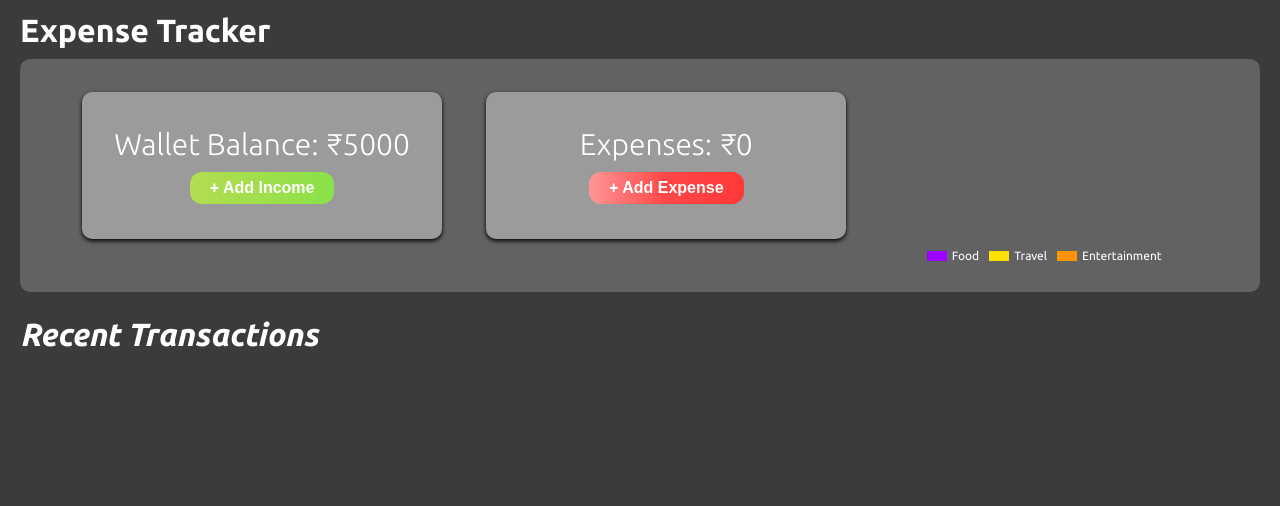
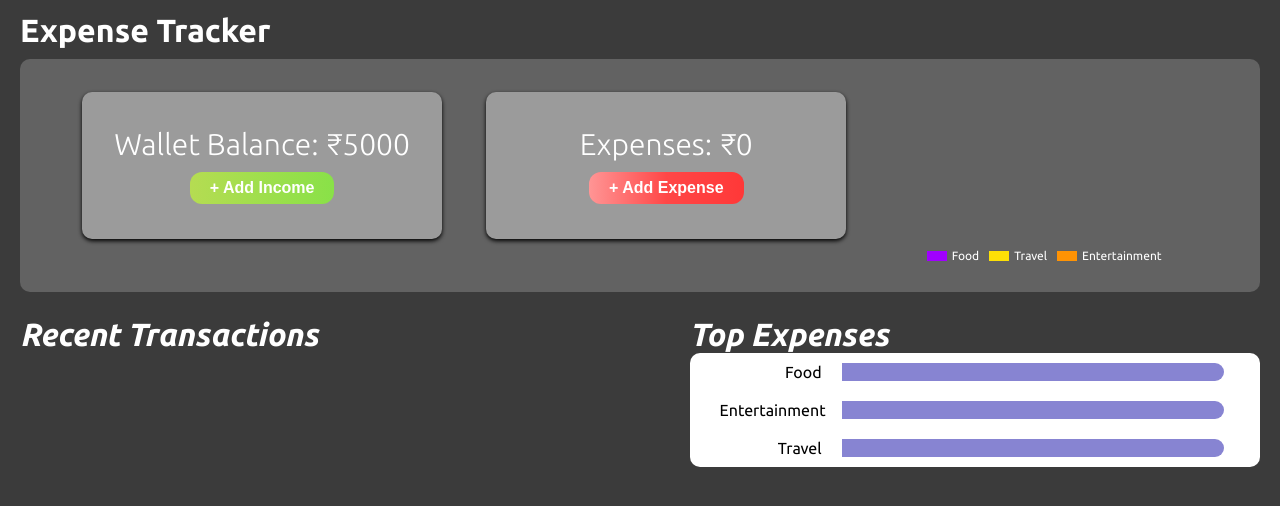
Before and after one commit to GajananBodhankar/crio_expense_assignment, a React (Vite) app: page / in a window 1280 px wide. Shown: the top 506 px of the page. Built offline with nearby package versions, Linux system fonts and the light colour scheme.

Commit message:
Made top expenses

```diff
--- a/src/Components/Expense.jsx
+++ b/src/Components/Expense.jsx
@@ -21,10 +21,52 @@ function Expense({
 }) {
   const { enqueueSnackbar, closeSnackbar } = useSnackbar();
   const [isBalanceModelOpen, setBalanceModel] = useState(false);
+  const [chartData, setChartData] = useState([
+    {
+      name: "Food",
+      value: state.food.length
+        ? state.food.reduce((acc, ele) => (acc += +ele.price), 0)
+        : 0,
+    },
+    {
+      name: "Entertainment",
+      value: state.entertainment.length
+        ? state.entertainment.reduce((acc, ele) => (acc += +ele.price), 0)
+        : 0,
+    },
+    {
+      name: "Travel",
+      value: state.travel.length
+        ? state.travel.reduce((acc, ele) => (acc += +ele.price), 0)
+        : 0,
+    },
+  ]);
   useEffect(() => {
     handleGetLocalStorage(setExpense, setBalance, balance, dispatch);
   }, []);
-
+  useEffect(() => {
+    setChartData([
+      {
+        name: "Food",
+        value: state.food.length
+          ? state.food.reduce((acc, ele) => (acc += +ele.price), 0)
+          : 0,
+      },
+      {
+        name: "Entertainment",
+        value: state.entertainment.length
+          ? state.entertainment.reduce((acc, ele) => (acc += +ele.price), 0)
+          : 0,
+      },
+      {
+        name: "Travel",
+        value: state.travel.length
+          ? state.travel.reduce((acc, ele) => (acc += +ele.price), 0)
+          : 0,
+      },
+    ]);
+    setChartData((prev) => prev.sort((a, b) => b.value - a.value));
+  }, [state]);
   return (
     <div className="mainExpenseContainer">
       <div className="subContainerOne">
@@ -71,8 +113,45 @@ function Expense({
       <div className="subContainerTwo">
         <div className="recentTransactions">
           <h1>Recent Transactions</h1>
+          <div className="SubRecentTransactions">
+            {Object.values(state).map((i) => {
+              if (i.length > 0) {
+                return i.map((ele, ind) => (
+                  <p key={`Element ${ind}`}>{ele.title}</p>
+                ));
+              }
+              return null;
+            })}
+          </div>
         </div>
-        <div className="topExpenses"></div>
+        <div className="topExpenses">
+          <h1>Top Expenses</h1>
+          <div className="subTopExpenses">
+            {chartData.map((i, j) => (
+              <div>
+                <p key={j}>{i.name}</p>
+                <div>
+                  <div
+                    className="topExpensesChartDiv"
+                    style={{
+                      width: `${
+                        (i.value /
+                          Math.max(
+                            chartData[0].value,
+                            chartData[1].value,
+                            chartData[2].value
+                          )) *
+                        100
+                      }%`,
+                    }}
+                  >
+                    .
+                  </div>
+                </div>
+              </div>
+            ))}
+          </div>
+        </div>
       </div>
       <CustomModel isOpen={isOpen} setIsOpen={setIsOpen} />
       <BalanceModel
--- a/src/GlobalState/Reducer.js
+++ b/src/GlobalState/Reducer.js
@@ -5,7 +5,6 @@ const initialState = {
 }
 
 const reducerFunction = (state, action) => {
-    console.log("action", action)
     switch (action.type) {
         case 'food': {
             if (action.bool) {
--- a/src/styles/expense.css
+++ b/src/styles/expense.css
@@ -113,12 +113,45 @@
 .subContainerTwo {
   font-family: "Ubuntu", sans-serif;
   padding: 12px 20px;
-
+  display: flex;
 }
 .subContainerTwo h1 {
   font-style: italic;
 }
 .recentTransactions {
+  flex-grow: 1;
+}
+.SubRecentTransactions {
+  background-color: white;
+  border-radius: 10px;
+  color: black;
 }
 .topExpenses {
+  flex-grow: 1;
 }
+.subTopExpenses {
+  background-color: white;
+  color: black;
+  padding: 10px 30px;
+  border-radius: 10px;
+  display: flex;
+  flex-direction: column;
+  gap: 20px;
+}
+.subTopExpenses > div {
+  display: flex;
+  gap: 20px;
+}
+.subTopExpenses > div > p {
+  width: 20%;
+  text-align: end;
+}
+.subTopExpenses > div > div {
+  width: 75%;
+}
+.topExpensesChartDiv {
+  background-color: #8784d2;
+  color: #8784d2;
+  border-top-right-radius: 10px;
+  border-bottom-right-radius: 10px;
+}
```
